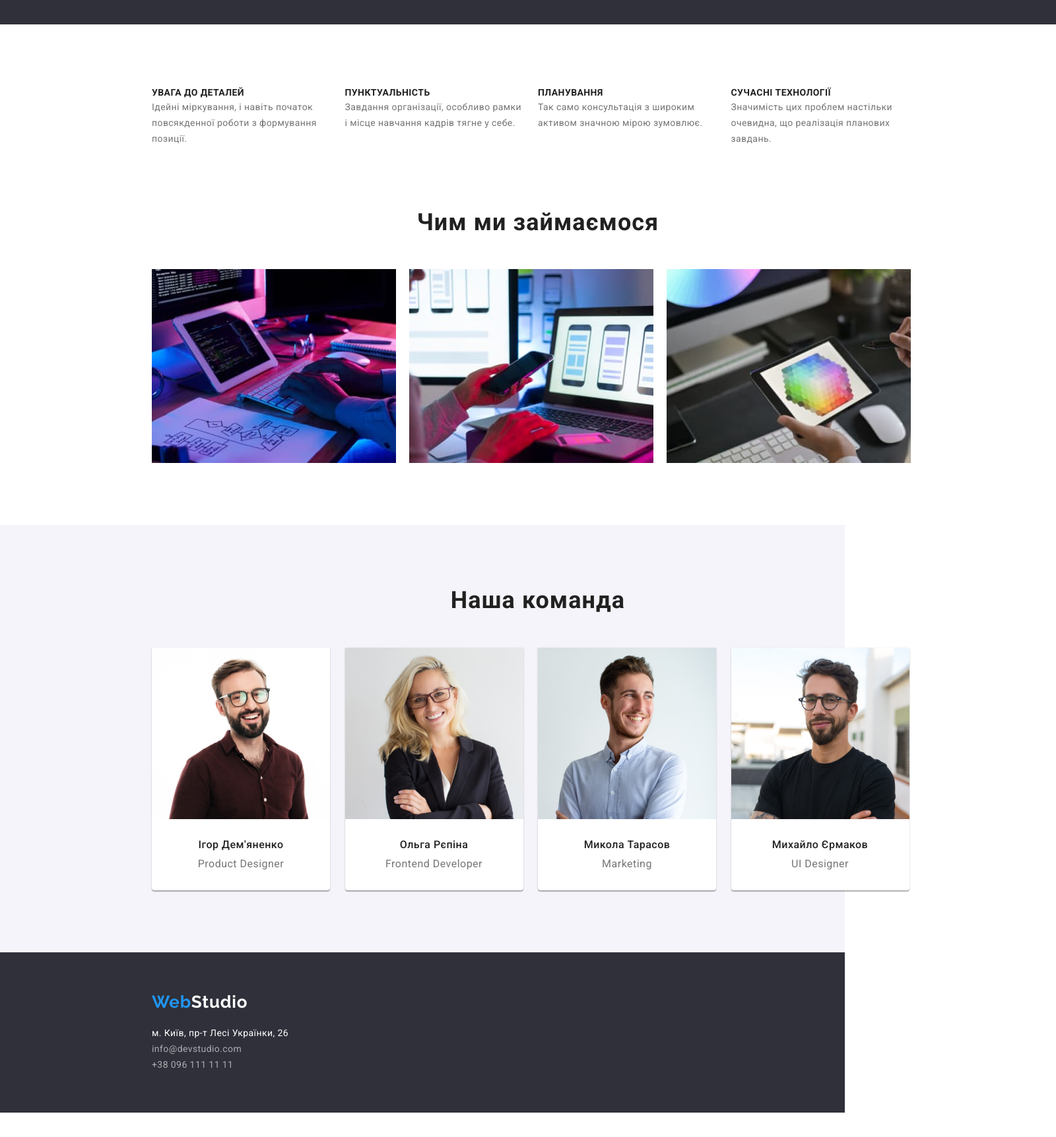
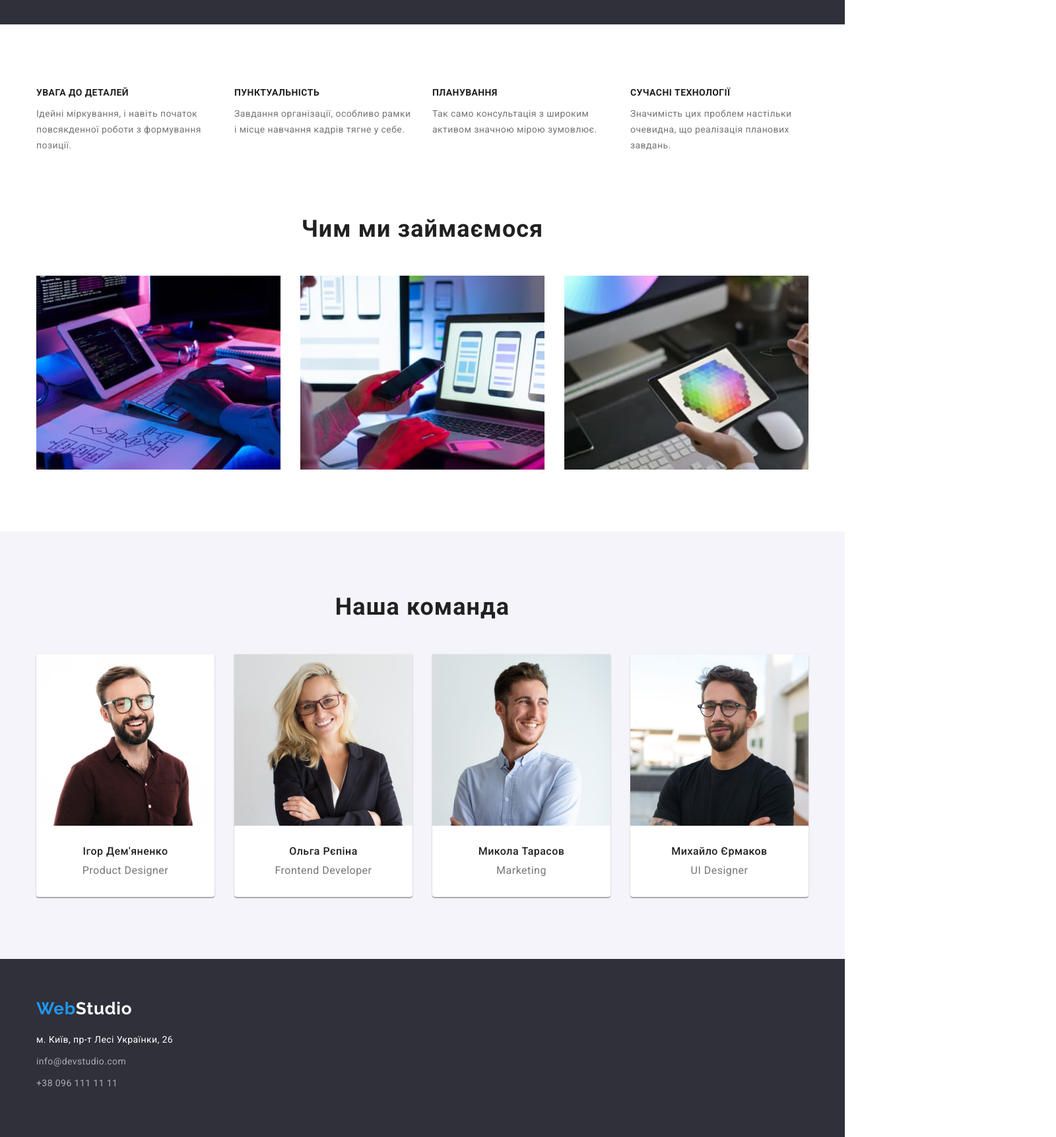
Before and after one commit to IrenLeo7/goit-markup-hw-03, a plain HTML site: page index.html in a window 1280 px wide. Shown: the part 660-2384 px from the top of the page at 66% size, 1600 px wide, since content can reach past the window. Before the commit the page ends 2347 px from the top, so only its background shows below. Drawn offline with nearby package versions, Linux system fonts and the light colour scheme.

Commit message:
correction

```diff
--- a/css/styles.css
+++ b/css/styles.css
@@ -39,6 +39,9 @@ img {
     border: 1px solid #ECECEC
 
 }
+.nav.current {
+    color: var(--brand-color)
+}
 
 .header {
     padding-top: 32px;
@@ -56,8 +59,8 @@ img {
     width: 1200px;
     padding-left: 15px;
     padding-right: 15px;
-    margin-left: 215px;
-    margin-right: 215px;
+    margin-left: auto;
+    margin-right: auto;
  }
  .main-nav {
     display: flex;
@@ -88,6 +91,12 @@ img {
 }
 
 /* Navigation */
+
+.more {
+    margin-right: 50px;
+
+}
+
 .nav {
     font-weight: 500;
     font-size: 14px;
@@ -95,7 +104,6 @@ img {
     letter-spacing: 0.02em;
 
     color: var(--main-text-color);
-    margin-right: 50px;
 }
 
 
@@ -132,7 +140,6 @@ img {
     max-width: 1600px;
     text-align: center;
     height: 600px;
-    width: 1600px;
     padding: 200px 0px;
 
 }
@@ -186,13 +193,23 @@ img {
 
 .item-text {
     width: 270px;
-    margin-right: auto;
+    margin-right: 30px;
+}
+.item-text:last-child{
+    margin-right: 0px;
 }
 
 .features-text .item {
     width: 370px;
-    margin-right: auto;
 
+}
+
+.item {
+    margin-right: 30px;
+}
+
+.item:last-child {
+    margin-right: 0px;
 }
 
 .specifics {
@@ -201,6 +218,7 @@ img {
     line-height: 1.42;
     letter-spacing: 0.03em;
     text-transform: uppercase;
+    margin-bottom: 10px;
 }
 
 .text {
@@ -242,19 +260,20 @@ img {
 
 .features-employee {
     width: 270px;
-    margin-right: auto;
+    margin-right: 30px;
 
     background: #FFFFFF;
     box-shadow: 0px 1px 3px rgba(0, 0, 0, 0.12), 0px 1px 1px rgba(0, 0, 0, 0.14), 0px 2px 1px rgba(0, 0, 0, 0.2);
     border-radius: 0px 0px 4px 4px;
 }
 
+.features-employee:last-child {
+    margin-right: 0px;
+}
+
 .card-team {
     margin-bottom: 30px;
-}
-
-.pfoto-team {
-margin-bottom: 30px;
+    margin-top: 30px;
 }
 
 
@@ -279,9 +298,12 @@ background-color: #F5F4FA;
 /* Підвал */
 .footer-logo {
     color: var(--primary-wite-color);
-
+    margin-bottom: 20px;
 }
 
+.logo .link {
+margin-bottom: 20px;
+}
 
 .footer {
     background-color: var(--background-color);
@@ -308,9 +330,11 @@ background-color: #F5F4FA;
 }
 
 .footer-link {
-    margin-top: 20px;
+    margin-bottom: 9px;
 }
-
+.item-logo {
+    margin-bottom: 20px;
+}
 
 /* Портфоліо */
 
--- a/index.html
+++ b/index.html
@@ -20,13 +20,13 @@
             <nav class=" main-nav">
                 <a class="logo" href="WebStudio">Web<span class="logo-name">Studio</span></a>
                 <ul class="list main-nav nav-list">
-                    <li>
-                        <a class="nav link" href="">Студія</a>
+                    <li class="more">
+                        <a class="nav current link" href="">Студія</a>
                     </li>
-                    <li>
+                    <li class="more">
                         <a class="nav link" href="./portfolio.html">Портфоліо</a>
                     </li>
-                    <li>
+                    <li class="more">
                         <a class="nav link" href="">Контакти</a>
                     </li>
                 </ul>
@@ -166,20 +166,23 @@
     <!-- футер -->
     <footer class="footer">
         <div class="conteiner">
+                <div class="item-logo">
                     <a class=" logo link" href="WebStudio">Web<span class="footer-logo">Studio</span></a>
+                </div>
                 <address>
-                <ul class="list footer-link">
-                    <li >
+                    <ul class="list ">
+                        <li class="footer-link">
                             <a class="address link" href="https://www.bing.com/maps?osid=0a62650f-f560-420b-b156-d628f8b69772&cp=50.42376~30.546777&lvl=16&v=2&sV=2&form=S00027" target="_blank" rel="noopener noreferrer">м. Київ, пр-т Лесі Українки, 26 </a>
                         </li>
-                    <li>
+                        <li class="footer-link">
                             <a class="footer-address link" href="mailto:info@devstudio.com">info@devstudio.com</a>
                         </li>
-                    <li>
+                        <li class="footer-link">
                             <a class="footer-address link" href="tel:+380961111111">+38 096 111 11 11</a>
                         </li>
                     </ul>
                 </address>
+
         </div>
     </footer>
 </body>
```
Also changed, not shown: portfolio.html (+11 -9 lines). Lines whose indentation alone changed are shown as unchanged.
